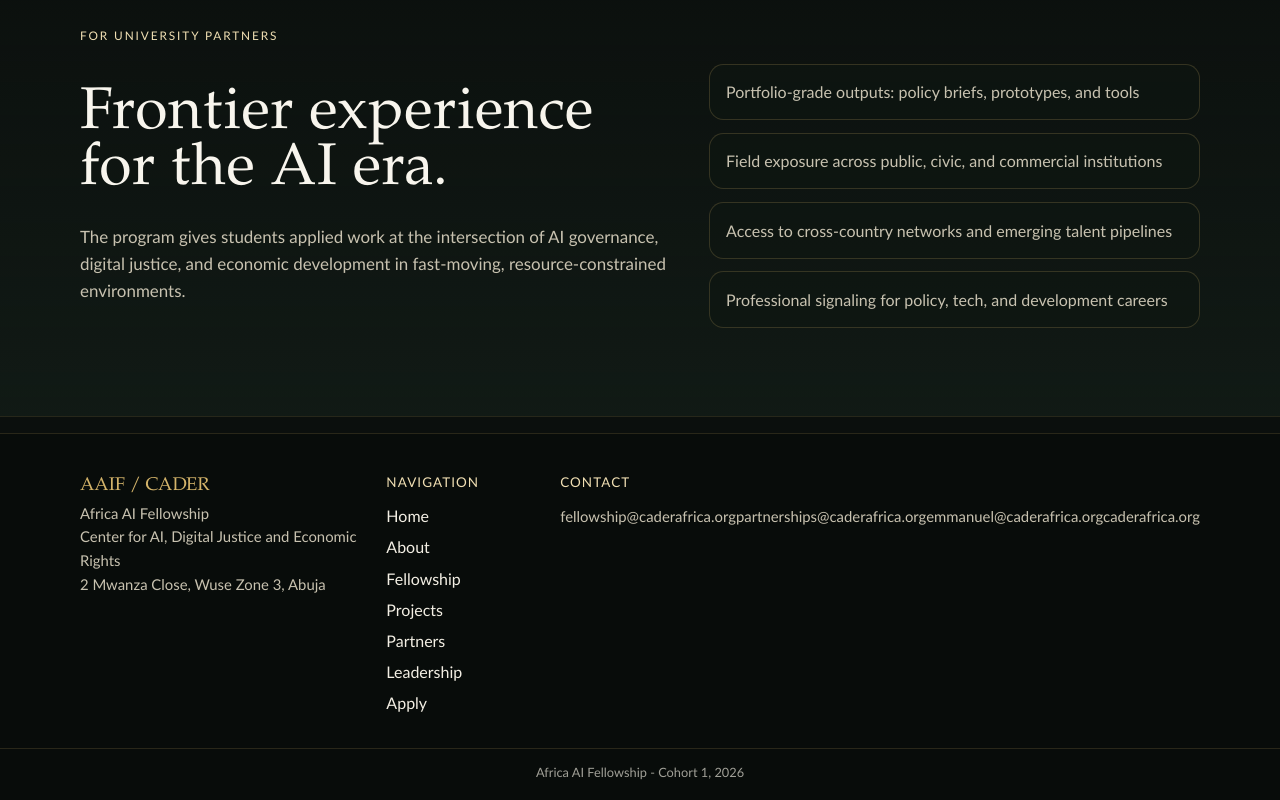
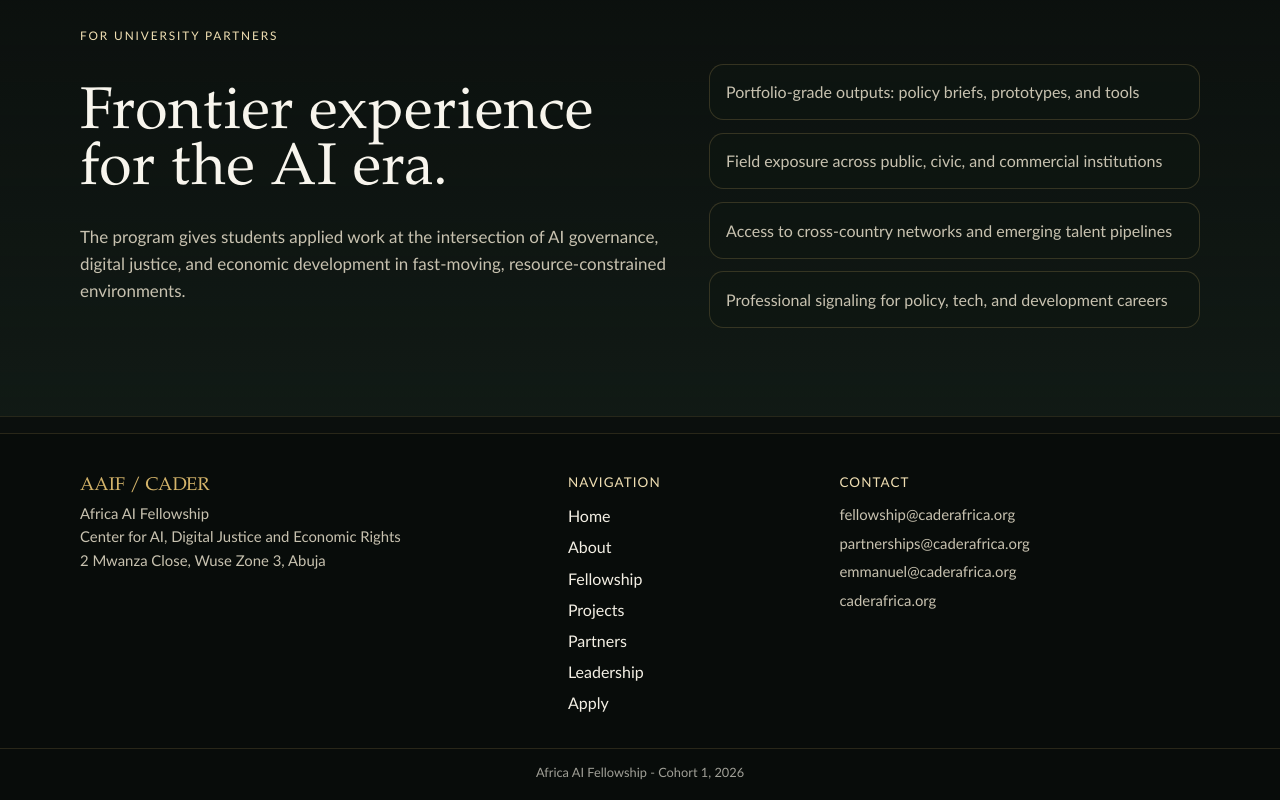
Before and after one commit to Omodunjo11/AAIF-Website, a Next.js app: page / in a window 1280 px wide. Shown: the part 1432-2232 px from the top of the page. Built offline with nearby package versions, Linux system fonts and the light colour scheme.

Commit message:
Fix footer contact links wrapping on all screens

```diff
--- a/app/globals.css
+++ b/app/globals.css
@@ -832,6 +832,15 @@
   font-size: 0.93rem;
 }
 
+.footer-contact-item {
+  display: block;
+  margin-bottom: 0.3rem;
+}
+
+.footer-contact-item:last-child {
+  margin-bottom: 0;
+}
+
 .footer-links-title,
 .footer-contact-title {
   color: var(--gold-soft);
```
